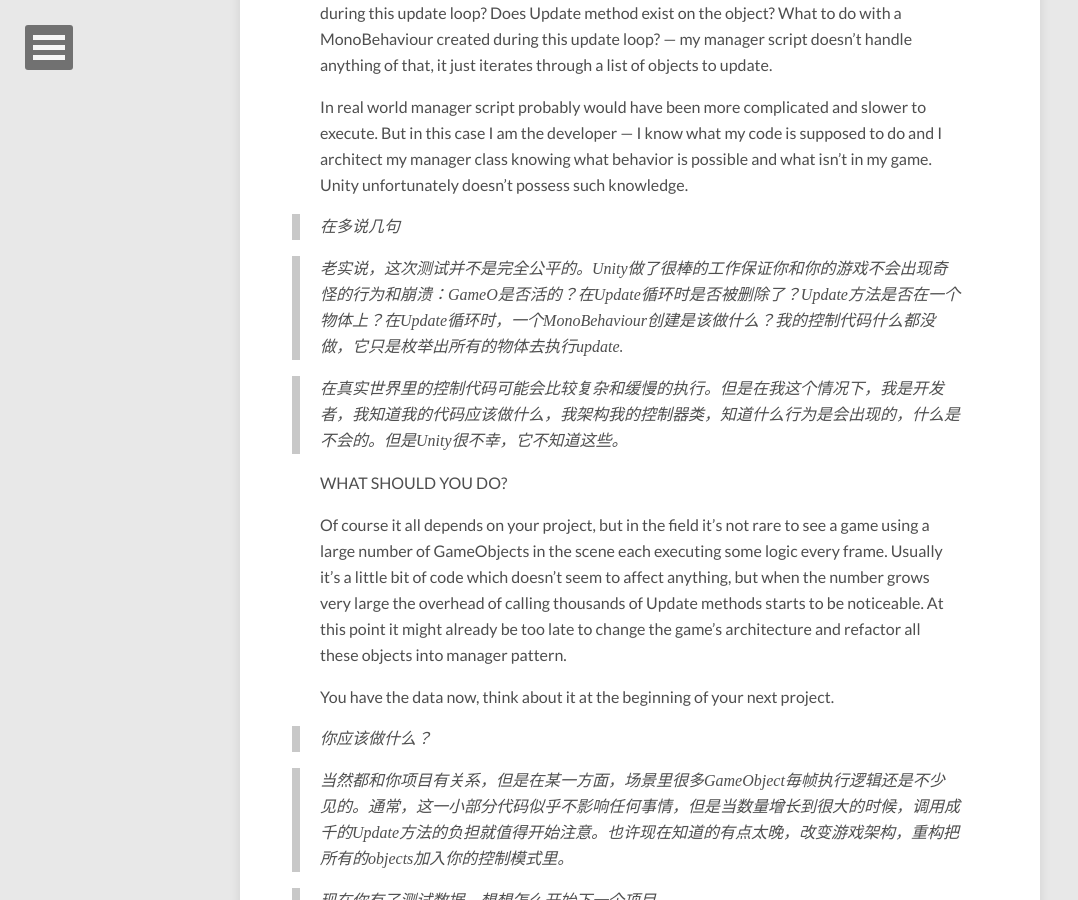
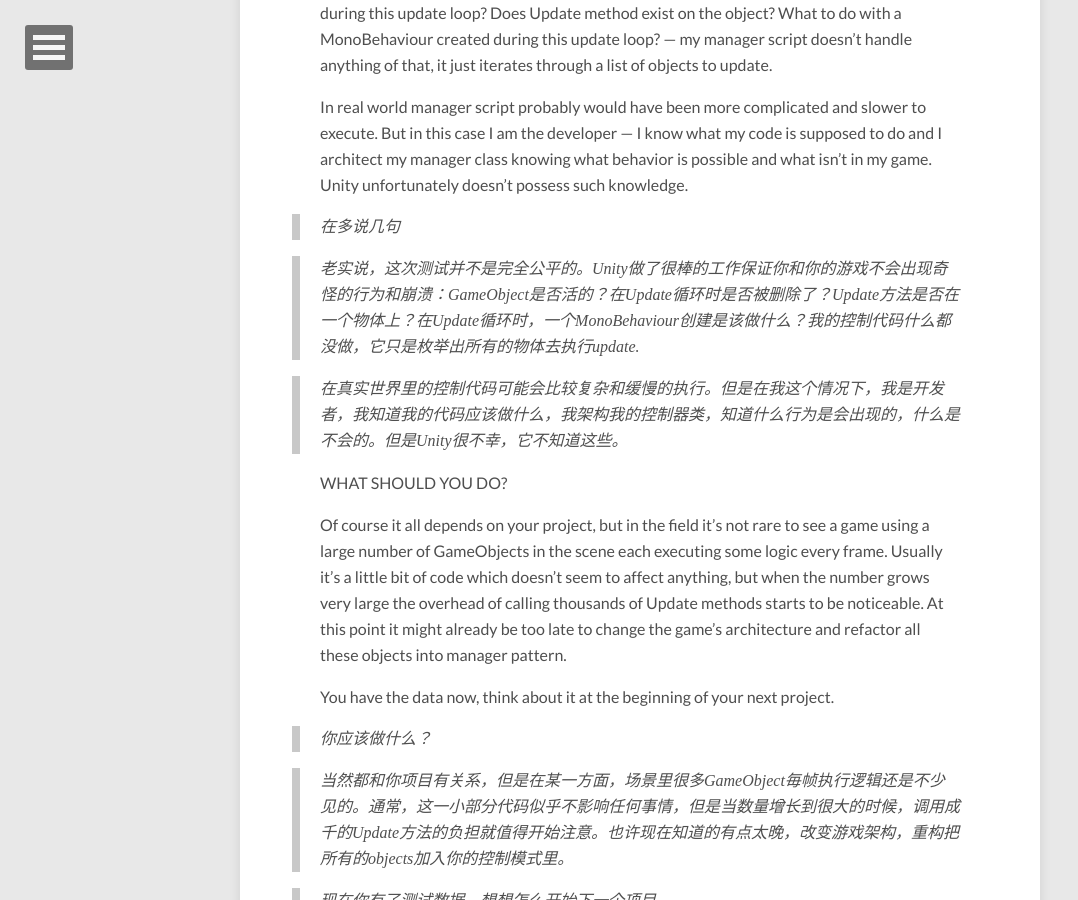
Before and after one commit to AllenSky/AllenSky.github.io, a Jekyll site: the page built from _posts/2016-1-16-10000Updae.markdown, in a window 1280 px wide and 900 px high, scrolled down 10066 px. Shown: the whole window, without its empty margins (0-1078 px from the left). Built offline with Jekyll 4.4.1, drawn with Linux system fonts in a browser that asks for light colours; nearby versions of some CDN libraries; comment, search, counter and statistics services are not loaded; some of the changed text lies outside the part shown.

Commit message:
修改翻译的语句

```diff
--- a/_posts/2016-1-16-10000Updae.markdown
+++ b/_posts/2016-1-16-10000Updae.markdown
@@ -270,7 +270,7 @@ In real world manager script probably would have been more complicated and slowe
 
 >在多说几句
 
->老实说，这次测试并不是完全公平的。Unity做了很棒的工作保证你和你的游戏不会出现奇怪的行为和崩溃：GameO是否活的？在Update循环时是否被删除了？Update方法是否在一个物体上？在Update循环时，一个MonoBehaviour创建是该做什么？我的控制代码什么都没做，它只是枚举出所有的物体去执行update.
+>老实说，这次测试并不是完全公平的。Unity做了很棒的工作保证你和你的游戏不会出现奇怪的行为和崩溃：GameObject是否活的？在Update循环时是否被删除了？Update方法是否在一个物体上？在Update循环时，一个MonoBehaviour创建是该做什么？我的控制代码什么都没做，它只是枚举出所有的物体去执行update.
 
 >在真实世界里的控制代码可能会比较复杂和缓慢的执行。但是在我这个情况下，我是开发者，我知道我的代码应该做什么，我架构我的控制器类，知道什么行为是会出现的，什么是不会的。但是Unity很不幸，它不知道这些。
 
```
Also changed, not shown: other parts of _posts/2016-1-16-10000Updae.markdown (+1 -1 lines).
